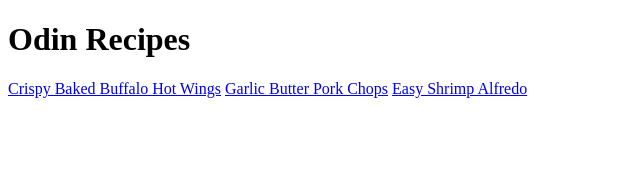
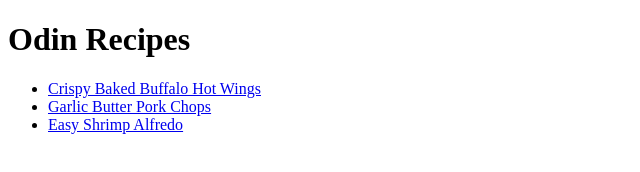
Before and after one commit to Juston-M/odin-recipes, a plain HTML site: page index.html in a window 1280 px wide. Shown: the whole page, without its empty margins (0-640 px from the left). Drawn offline with Linux system fonts and the light colour scheme.

Commit message:
Listed recipes on the homepage

```diff
--- a/index.html
+++ b/index.html
@@ -17,9 +17,11 @@
             <p class="browsehappy">You are using an <strong>outdated</strong> browser. Please <a href="#">upgrade your browser</a> to improve your experience.</p>
         <![endif]-->
         <h1>Odin Recipes</h1>
-        <a href="recipes/hotwings.html">Crispy Baked Buffalo Hot Wings</a>
-        <a href="recipes/porkchops.html">Garlic Butter Pork Chops</a>
-        <a href="recipes/shrimp_alfredo.html">Easy Shrimp Alfredo</a>
+        <ul>
+        <li><a href="recipes/hotwings.html">Crispy Baked Buffalo Hot Wings</a></li>
+        <li><a href="recipes/porkchops.html">Garlic Butter Pork Chops</a></li>
+        <li><a href="recipes/shrimp_alfredo.html">Easy Shrimp Alfredo</a></li>
+        </ul>
         <script src="" async defer></script>
     </body>
 </html>
```
